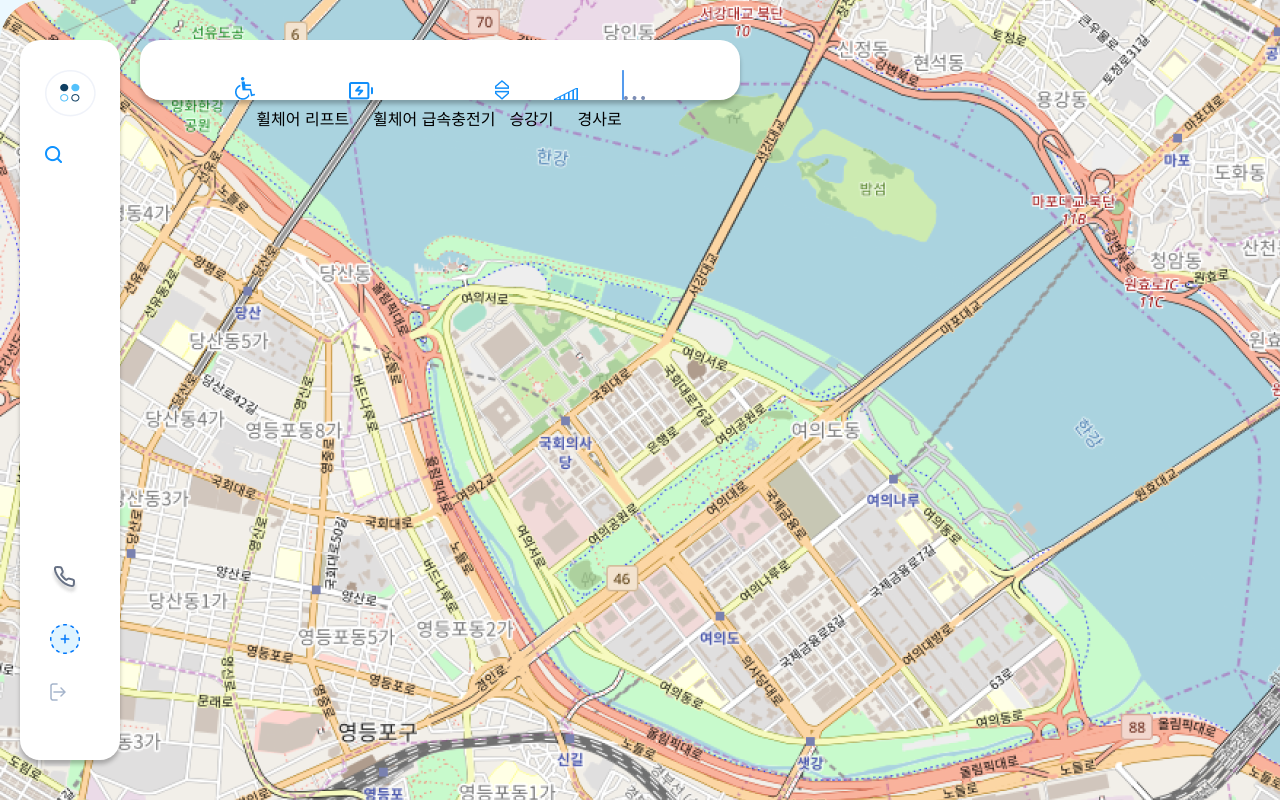
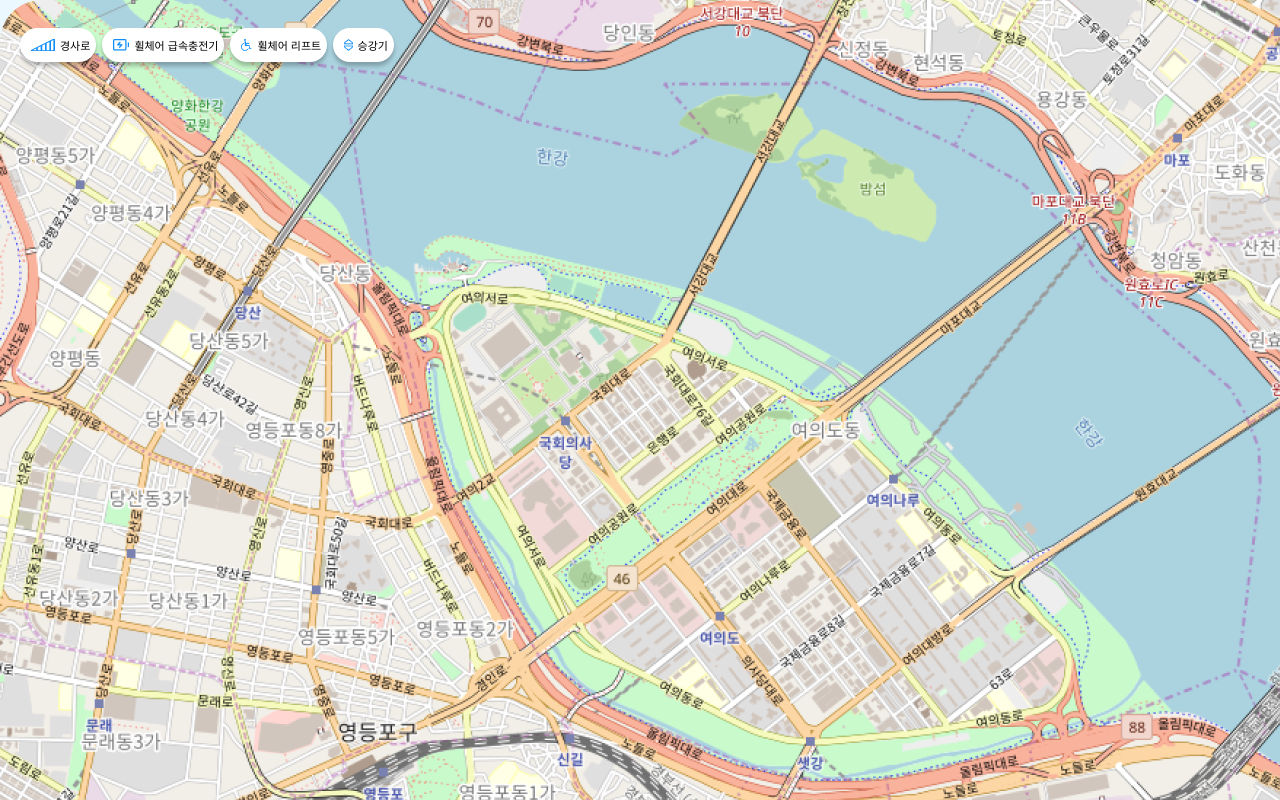
Before and after one commit to park-suyeon/WM, a Next.js app: page / in a window 1280 px wide. Built offline with nearby package versions, Linux system fonts and the light colour scheme.

Commit message:
10.01_suyeon

```diff
--- a/components/index/FastSearch.js
+++ b/components/index/FastSearch.js
@@ -1,39 +1,48 @@
 import styled from "styled-components";
 const FastSearchBlock = styled.div`
   height: 50px;
-  position: fixed;
-  background-color: white;
-  top: 40px;
-  left: 140px;
-  width: 600px;
-  bottom: 40px;
-  border-radius: 20px;
-  box-shadow: 0px 4px 4px rgba(0, 0, 0, 0.25);
   display: flex;
-  flex-direction: column;
-  justify-content: space-between;
+  overflow: scroll;
   align-items: center;
-  padding: 30px;
+  & > .searchWrap {
+    box-shadow: 0px 4px 4px rgba(0, 0, 0, 0.25);
+    border-radius: 20px;
+    display: flex;
 
-  .icon {
-    margin-bottom: 25px;
-    cursor: pointer;
+    padding: 6px;
+    margin-right: 6px;
+    align-items: center;
+    background-color: white;
+    & > .icon {
+      cursor: pointer;
+      margin: 5px;
+      height: 12px;
+    }
+    & > .text {
+      cursor: pointer;
+      font-size: 11px;
+      white-space: nowrap;
+    }
   }
 `;
 const FastSearch = (props) => {
   return (
     <FastSearchBlock>
-      <div>
+      <div className="searchWrap">
+        <img className="icon" src="\images\icon\ramp.png" />
+        <div className="text">경사로</div>
+      </div>
+      <div className="searchWrap">
+        <img className="icon" src="\images\icon\charge.png" />
+        <div className="text">휠체어 급속충전기</div>
+      </div>
+      <div className="searchWrap">
         <img className="icon" src="\images\icon\lift.png" />
-        휠체어 리프트
-        <img className="icon" src="\images\icon\charge.png" />
-        휠체어 급속충전기
+        <div className="text">휠체어 리프트</div>
+      </div>
+      <div className="searchWrap">
         <img className="icon" src="\images\icon\elevator.png" />
-        승강기
-        <img className="icon" src="\images\icon\ramp.png" />
-        경사로
-        <img className="icon" src="\images\icon\division.png" />
-        <img className="icon" src="\images\icon\more.png" />
+        <div className="text">승강기</div>
       </div>
     </FastSearchBlock>
   );
--- a/pages/index.js
+++ b/pages/index.js
@@ -8,6 +8,15 @@ const Map = styled.div`
   height: 100vh;
   background-image: url("/images/IndexMap.png");
 `;
+const Content = styled.div`
+  position: fixed;
+  top: 0;
+  left: 0;
+  width: 100vw;
+  .moveNav {
+    padding: 20px;
+  }
+`;
 export default function Home() {
   return (
     <div>
@@ -17,8 +26,12 @@ export default function Home() {
         <link rel="icon" href="/favicon.ico" />
       </Head>
       <Map></Map>
-      <Menubar></Menubar>
-      <FastSearch></FastSearch>
+      {/* <Menubar></Menubar> */}
+      <Content>
+        <div className="moveNav">
+          <FastSearch></FastSearch>
+        </div>
+      </Content>
     </div>
   );
 }
```
Also changed, not shown: public/images/icon/target.png (added).
